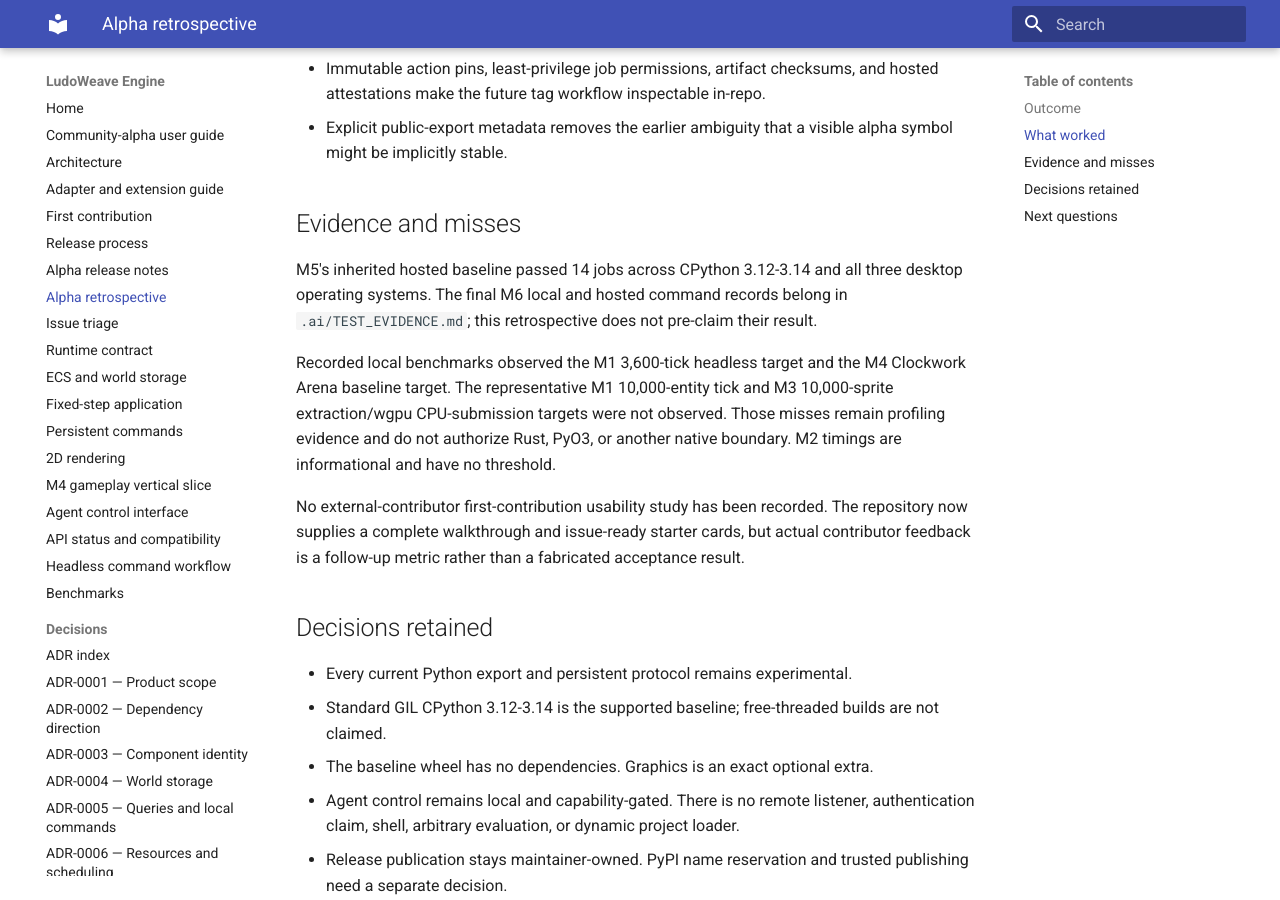
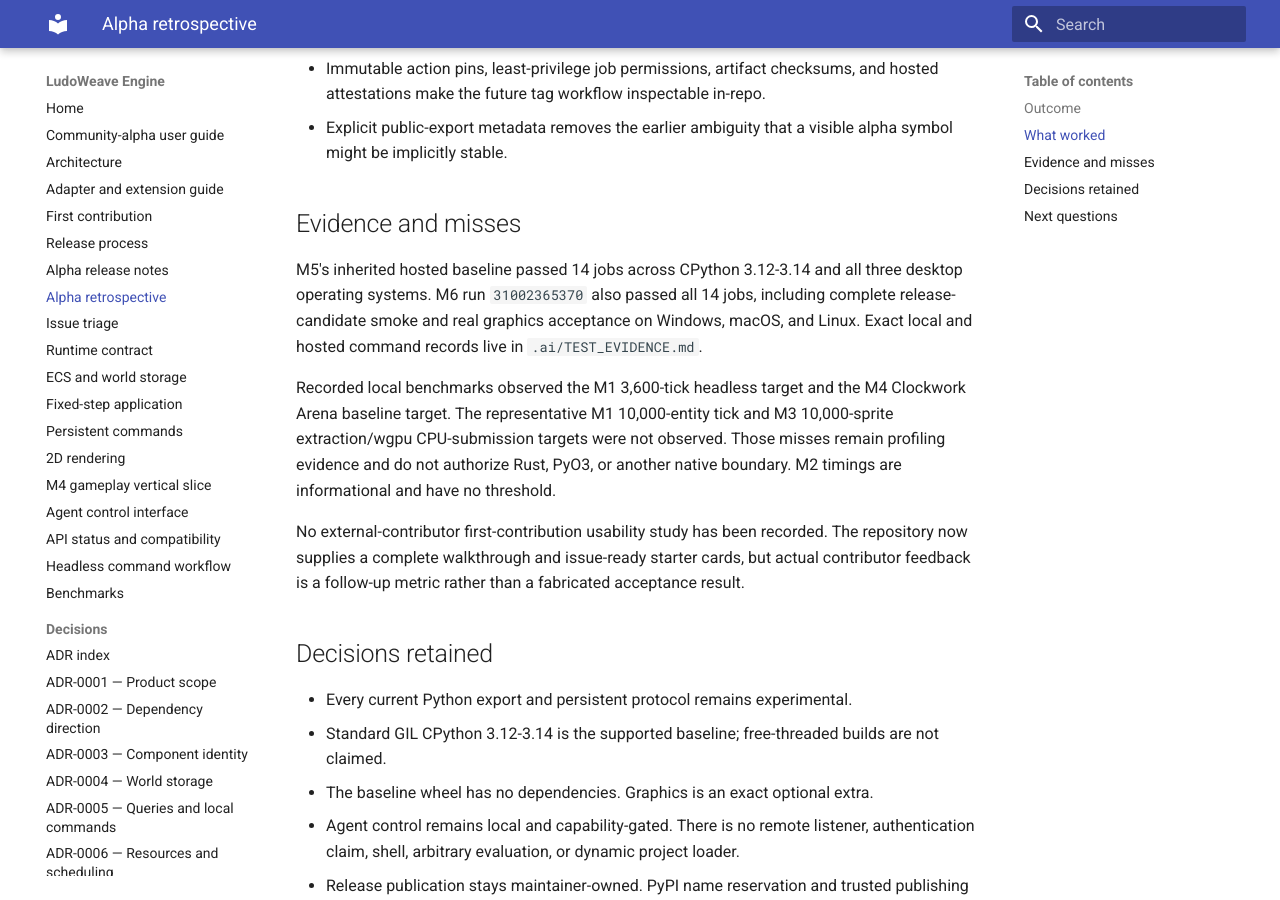
Before and after one commit to xsparc/ludoweave-engine, an MkDocs documentation site: the page built from docs/alpha-retrospective.md, in a window 1280 px wide and 900 px high, scrolled down 690 px. Built offline with MkDocs 1.6.1 and Material for MkDocs 9.7.7, drawn with Linux system fonts in a browser that asks for light colours.

Commit message:
docs: record hosted M6 validation
Signed-off-by: Louijie Compo <louijie.compo@gmail.com>

```diff
--- a/docs/alpha-retrospective.md
+++ b/docs/alpha-retrospective.md
@@ -29,9 +29,10 @@ PyPI upload is created by the milestone implementation itself.
 ## Evidence and misses
 
 M5's inherited hosted baseline passed 14 jobs across CPython 3.12-3.14 and all
-three desktop operating systems. The final M6 local and hosted command records
-belong in `.ai/TEST_EVIDENCE.md`; this retrospective does not pre-claim their
-result.
+three desktop operating systems. M6 run `31002365370` also passed all 14 jobs,
+including complete release-candidate smoke and real graphics acceptance on
+Windows, macOS, and Linux. Exact local and hosted command records live in
+`.ai/TEST_EVIDENCE.md`.
 
 Recorded local benchmarks observed the M1 3,600-tick headless target and the M4
 Clockwork Arena baseline target. The representative M1 10,000-entity tick and
```
Also changed, not shown: .ai/CURRENT_TASK.md (+2 -2 lines), .ai/PROJECT_STATE.md (+9 -9 lines), .ai/TEST_EVIDENCE.md (+24 -2 lines), AGENTS.md (+1 -1 lines), ROADMAP.md (+3 -3 lines).
